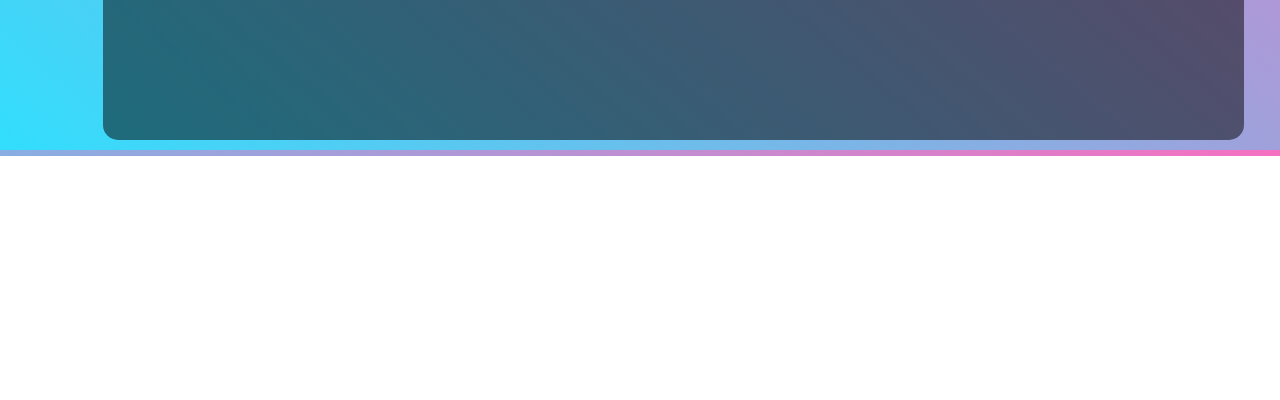
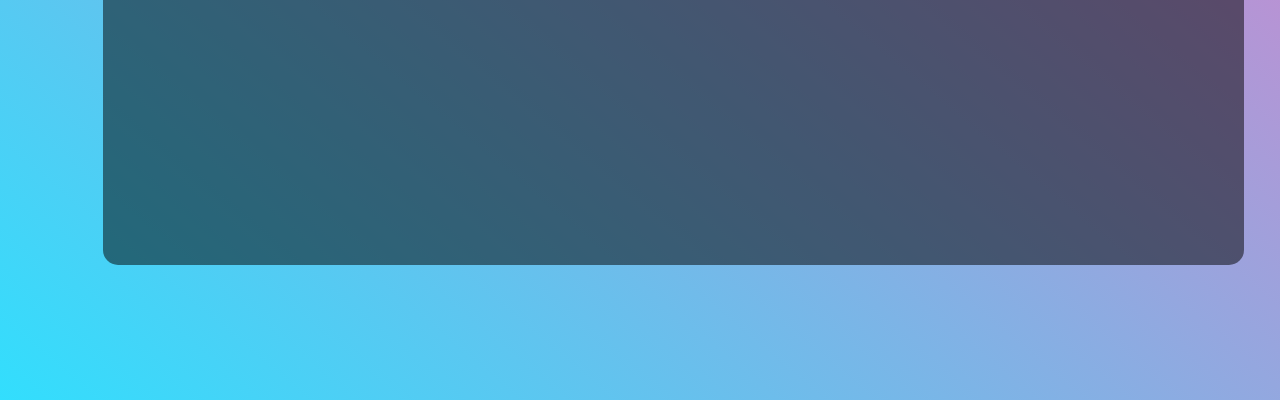
Before and after one commit to MINATO4K/Tela-de-login-v1, a plain HTML site: page index.html in a window 1280 px wide. Shown: the part 696-1096 px from the top of the page. Before the commit the page ends 852 px from the top, so only its background shows below. Drawn offline with Linux system fonts and the light colour scheme.

Commit message:
Update index.html

```diff
--- a/index.html
+++ b/index.html
@@ -108,7 +108,7 @@
   }
   @media only screen and (min-width:600px){
     body{
-      height: 830px ;
+      height: 1080px ;
     }
     .container{
       margin-top: 2%;
```
